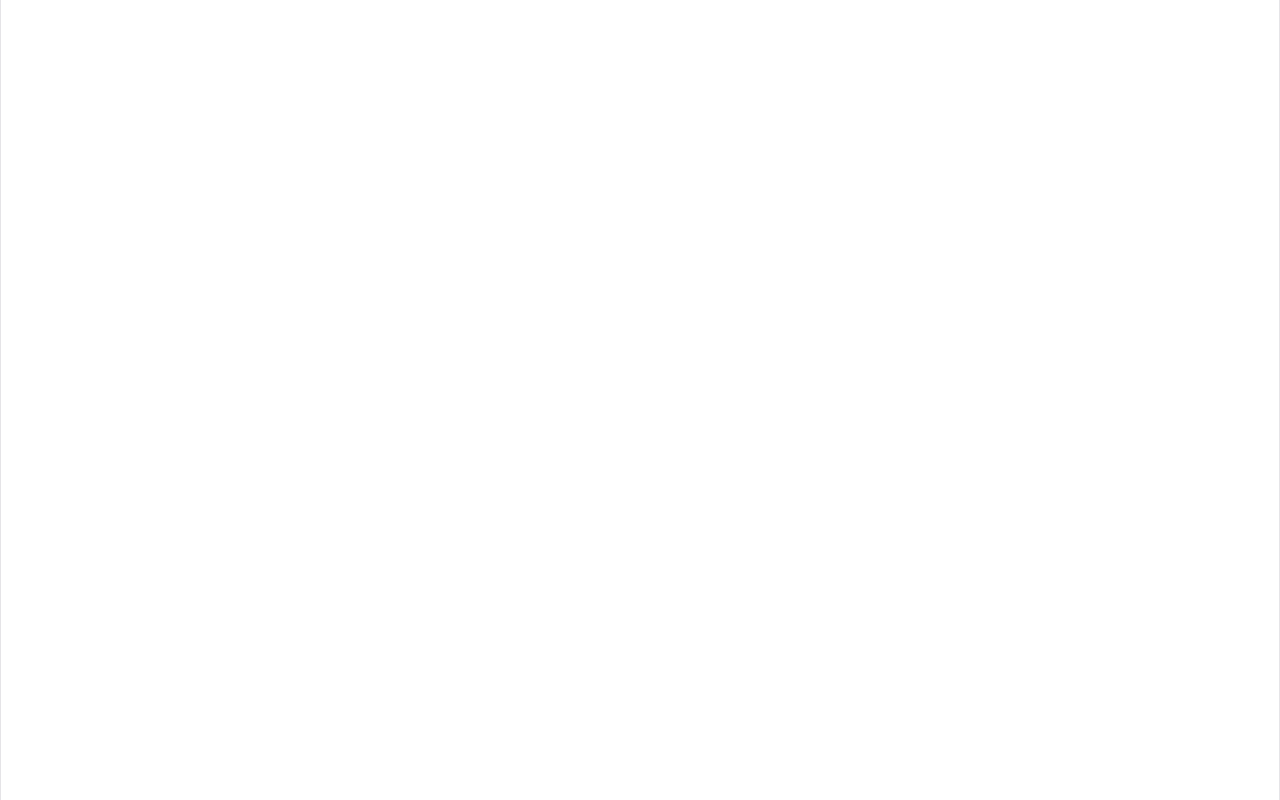
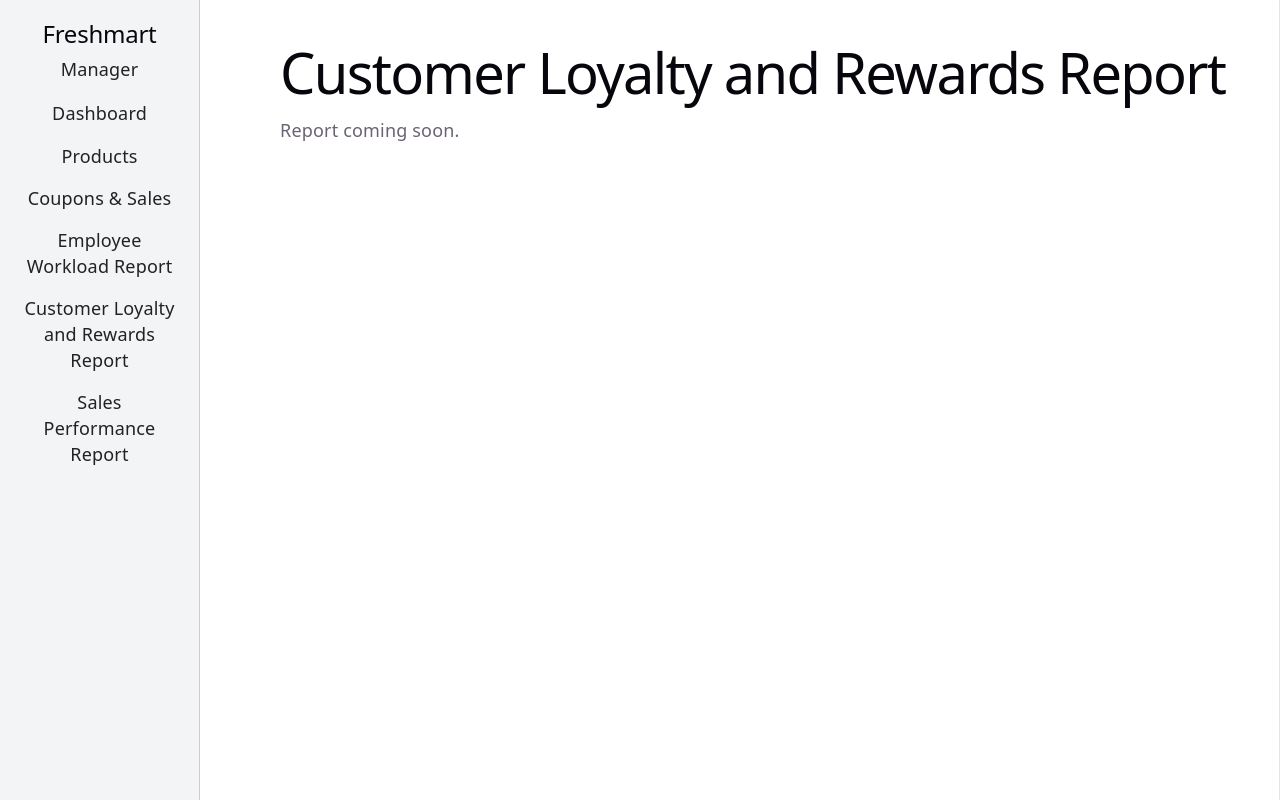
Before and after one commit to VioletMorning/database-team-7, a React (Vite) app in the folder frontend/: page /manager/reports/customer-loyalty in a window 1280 px wide. Before the commit this address had no page. Built offline with nearby package versions, Linux system fonts and the light colour scheme.

Commit message:
Report Pages

```diff
--- a/frontend/src/App.jsx
+++ b/frontend/src/App.jsx
@@ -7,6 +7,9 @@ import Loyalty from './pages/Loyalty';
 import Transactions from './pages/Transactions';
 import ManagerDashboard from './pages/ManagerDashboard'
 import ManagerProducts from './pages/ManagerProducts';
+import EmployeeWorkloadReport from './pages/EmployeeWorkloadReport';
+import CustomerLoyaltyReport from './pages/CustomerLoyaltyReport';
+import SalesPerformanceReport from './pages/SalesPerformanceReport';
 
 function App(){
   return(
@@ -18,6 +21,9 @@ function App(){
       <Route path="/loyalty" element={<Loyalty />} />
       <Route path="/manager" element={<ManagerDashboard />} />
       <Route path="/manager/products" element={<ManagerProducts />} />
+      <Route path="/manager/reports/employee-workload" element={<EmployeeWorkloadReport />} />
+      <Route path="/manager/reports/customer-loyalty" element={<CustomerLoyaltyReport />} />
+      <Route path="/manager/reports/sales-performance" element={<SalesPerformanceReport />} />
    </Routes>
 
   );
--- a/frontend/src/components/ManagerSidebar.jsx
+++ b/frontend/src/components/ManagerSidebar.jsx
@@ -18,7 +18,13 @@ function ManagerSidebar() {
           <Link to="/manager-coupon-sales">Coupons & Sales</Link>
         </li>
         <li>
-          <Link to="/manager/reports">Reports</Link>
+          <Link to="/manager/reports/employee-workload">Employee Workload Report</Link>
+        </li>
+        <li>
+          <Link to="/manager/reports/customer-loyalty">Customer Loyalty and Rewards Report</Link>
+        </li>
+        <li>
+          <Link to="/manager/reports/sales-performance">Sales Performance Report</Link>
         </li>
       </ul>
     </div>
--- /dev/null
+++ b/frontend/src/pages/CustomerLoyaltyReport.jsx
@@ -0,0 +1,16 @@
+import ManagerSidebar from "../components/ManagerSidebar";
+import "../css/ManagerDashboard.css";
+
+function CustomerLoyaltyReport() {
+  return (
+    <div>
+      <ManagerSidebar />
+      <main className="manager-main-dashboard">
+        <h1>Customer Loyalty and Rewards Report</h1>
+        <p>Report coming soon.</p>
+      </main>
+    </div>
+  );
+}
+
+export default CustomerLoyaltyReport;
--- /dev/null
+++ b/frontend/src/pages/EmployeeWorkloadReport.jsx
@@ -0,0 +1,16 @@
+import ManagerSidebar from "../components/ManagerSidebar";
+import "../css/ManagerDashboard.css";
+
+function EmployeeWorkloadReport() {
+  return (
+    <div>
+      <ManagerSidebar />
+      <main className="manager-main-dashboard">
+        <h1>Employee Workload Report</h1>
+        <p>Report coming soon.</p>
+      </main>
+    </div>
+  );
+}
+
+export default EmployeeWorkloadReport;
--- /dev/null
+++ b/frontend/src/pages/SalesPerformanceReport.jsx
@@ -0,0 +1,16 @@
+import ManagerSidebar from "../components/ManagerSidebar";
+import "../css/ManagerDashboard.css";
+
+function SalesPerformanceReport() {
+  return (
+    <div>
+      <ManagerSidebar />
+      <main className="manager-main-dashboard">
+        <h1>Sales Performance Report</h1>
+        <p>Report coming soon.</p>
+      </main>
+    </div>
+  );
+}
+
+export default SalesPerformanceReport;
```
Also changed, not shown: 2 other files (tests, documents, lock files or other folders).
